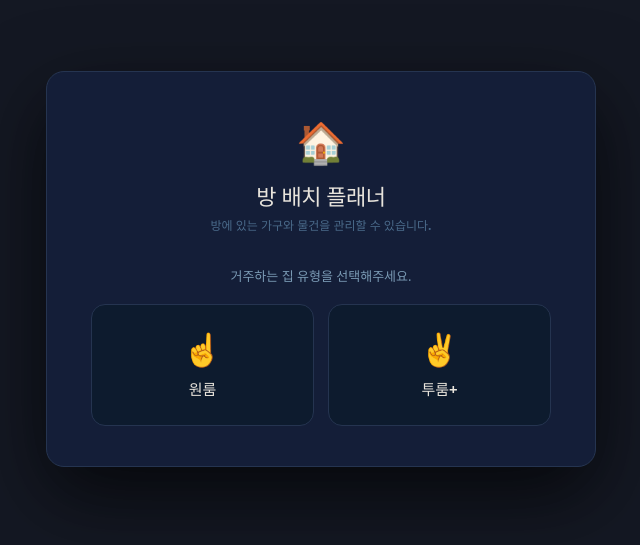
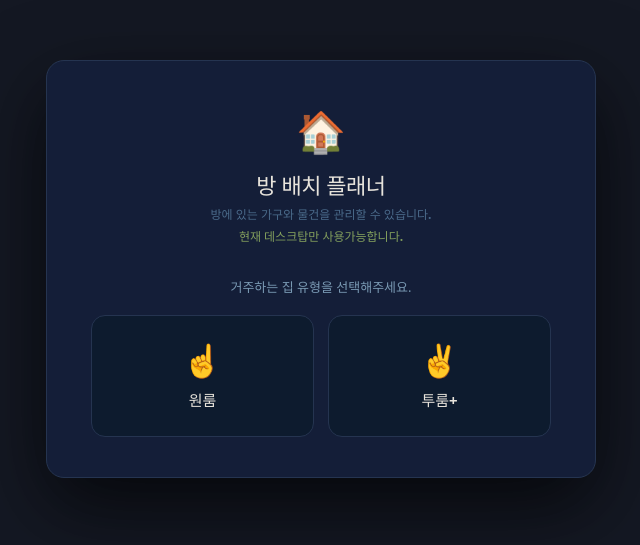
Before and after one commit to rosaceaee/manageRoomHelp, a React (Vite) app: page / in a window 1280 px wide. Shown: the part 131-676 px from the top of the page, without its empty margins (319-959 px from the left). Built offline with nearby package versions, Linux system fonts and the light colour scheme.

Commit message:
feat: [ui] 메인에 문구 추가

```diff
--- a/src/components/modals/SetupModal.tsx
+++ b/src/components/modals/SetupModal.tsx
@@ -69,6 +69,9 @@ export function SetupModal({ onComplete }: SetupModalProps) {
           </div>
           <h4 style={{ fontSize: 12, color: "#4A6A8A", marginTop: 4 }}>
             방에 있는 가구와 물건을 관리할 수 있습니다.
+          </h4>
+          <h4 style={{ fontSize: 12, color: "rgb(131 159 93)", marginTop: 4 }}>
+            현재 데스크탑만 사용가능합니다.
           </h4>
         </div>
 
```
